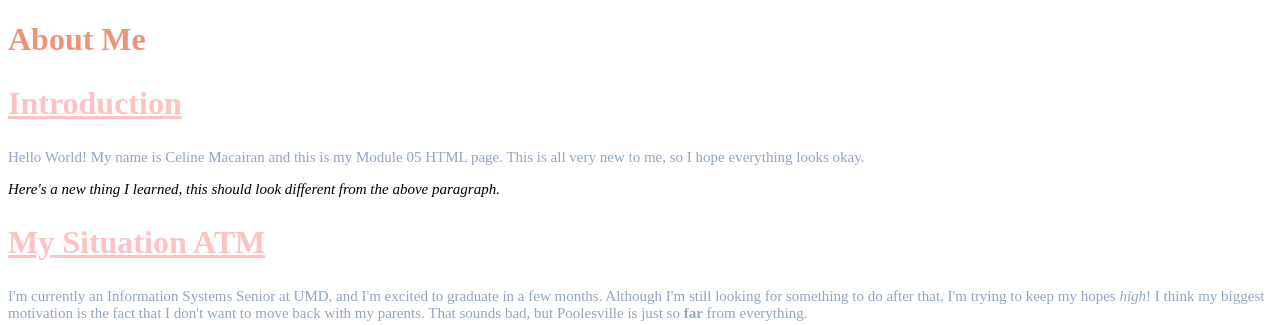
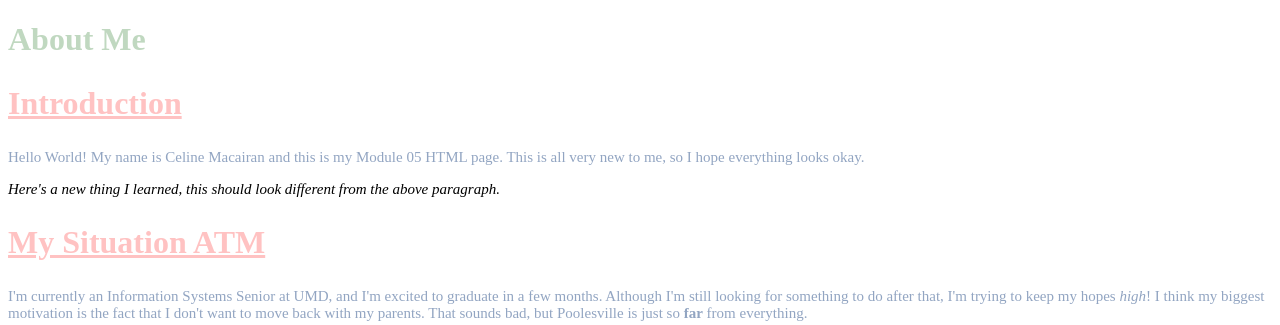
Before and after one commit to celineannem/helloWorld, a Flask app: page /about-css in a window 1280 px wide. Shown: the top 325 px of the page. Run offline with Flask 3, Linux system fonts and the light colour scheme.

Commit message:
Style changes to level 1 headers.

```diff
--- a/static/css/style.css
+++ b/static/css/style.css
@@ -7,8 +7,8 @@ p {
 
 /*Styling level 1 header for fun*/
 h1 {
-    color: darksalmon;
-    font-size 3em;
+    color: #c0d8c0;
+    font-size 30px;
 }
 
 /*Styling all level 2 headers to pink, underlined, and increase font size*/
```
